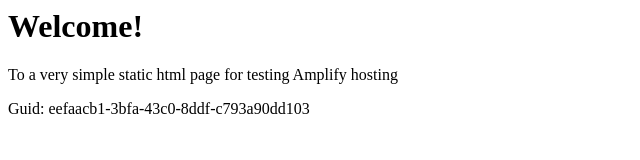
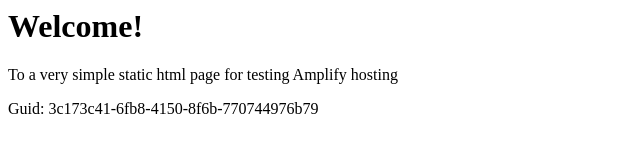
Before and after one commit to aws-aemilia-pdx/Github-PR-Commit-Integration-Test-DoNotTouch-GithubWebhookPreviewCanaryTest-v1-gamma-us-west-2, a website: page src/index.html in a window 1280 px wide. Shown: the full height of the page, 0-640 px from the left. Drawn offline with Linux system fonts and the light colour scheme.

Commit message:
commit from integ tests

```diff
--- a/src/index.html
+++ b/src/index.html
@@ -12,6 +12,6 @@
 <body>
     <h1>Welcome!</h1>
     <p>To a very simple static html page for testing Amplify hosting</p>
-    <p>Guid: eefaacb1-3bfa-43c0-8ddf-c793a90dd103</p></body>
+    <p>Guid: 3c173c41-6fb8-4150-8f6b-770744976b79</p></body>
 
 </html>
```
